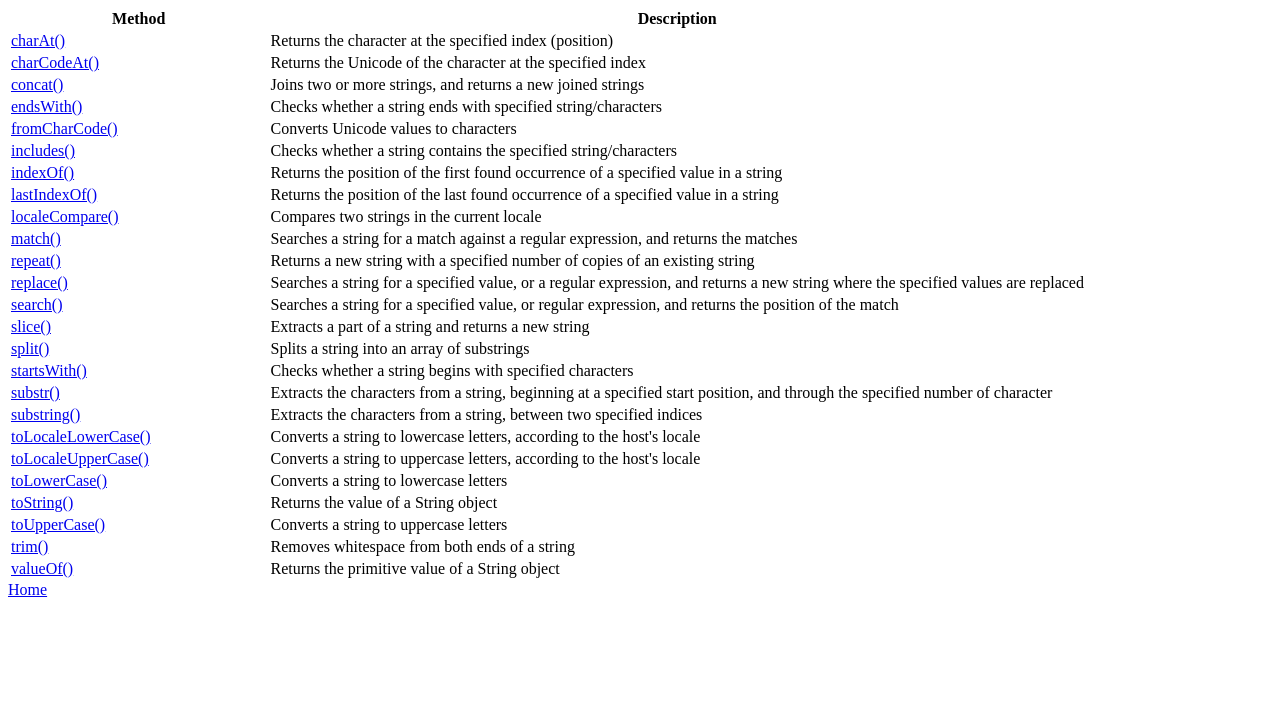
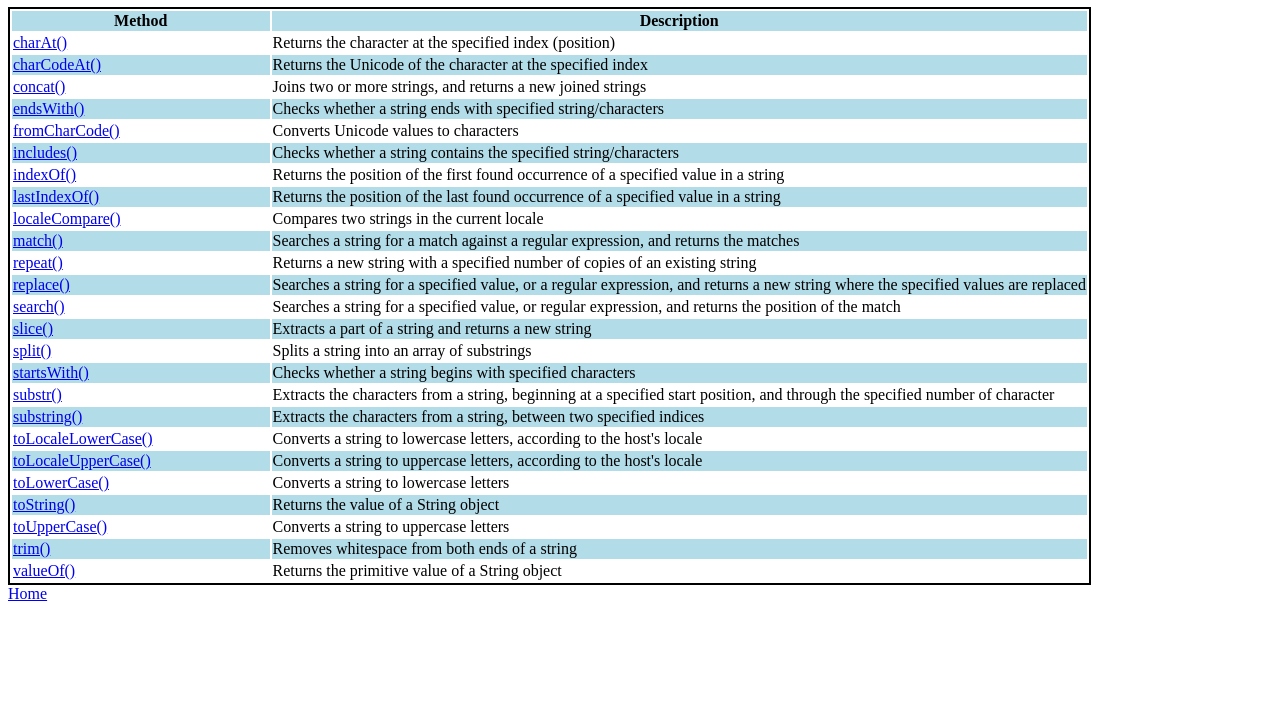
Before and after one commit to Alexxos/Main-Website, a plain HTML site: page content/JS/Strings.html in a window 1280 px wide. Shown: the part 73-800 px from the top of the page. Drawn offline with Linux system fonts and the light colour scheme; files that its build step writes are made by us from their sources; the site is published under a folder, as on GitHub Pages, so addresses that start at the root find nothing.

Commit message:
Cleaned up

```diff
--- a/content/JS/Strings.html
+++ b/content/JS/Strings.html
@@ -3,7 +3,7 @@
 <head>
     <meta charset="UTF-8">
     <meta name="viewport" content="width=device-width, initial-scale=1.0">
-    <link rel="stylesheet" href="/styles/Array.css">
+    <link rel="stylesheet" href="../styles/Array.css">
     <title>Strings</title>
 </head>
 <body>
```
Also changed, not shown: content/JS/Array.html (+1 -1 lines).
